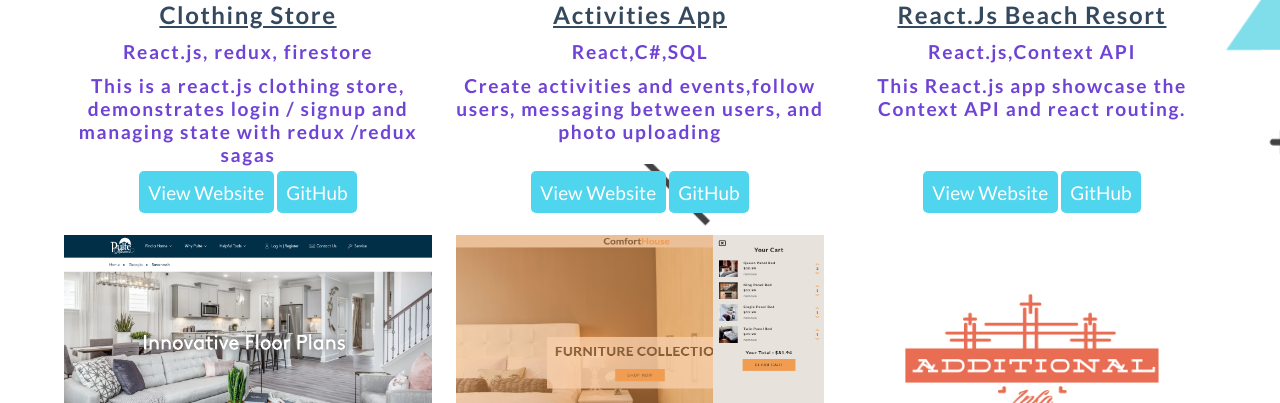
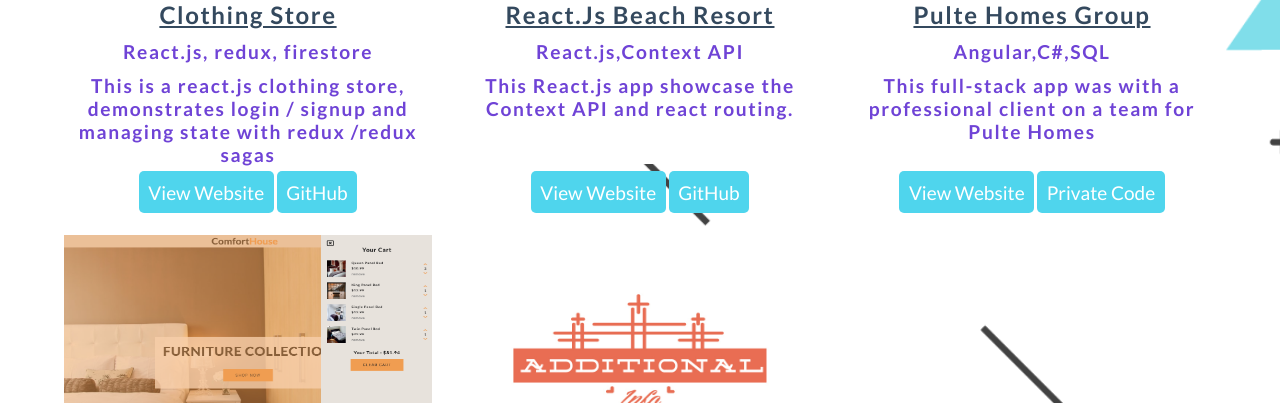
Before and after one commit to cmburch/charlesburch, a website: page index.html in a window 1280 px wide. Shown: the part 1014-1417 px from the top of the page. Drawn offline with Linux system fonts and the light colour scheme.

Commit message:
need to update deprecated project but comment out code for now [WIP]

```diff
--- a/index.html
+++ b/index.html
@@ -112,7 +112,8 @@
                 </div>
             </article>
 
-            <article class="product">
+            <!-- link does not work , need to update deprecated code -->
+            <!-- <article class="product">
                 <div class="img-container">
                     <img src="./images/reactor.png" alt="product" class="product-img" />
                 </div>
@@ -129,7 +130,7 @@
                         </div>
                     </div>
                 </div>
-            </article>
+            </article> -->
 
             <article class="product">
                 <div class="img-container">
```
